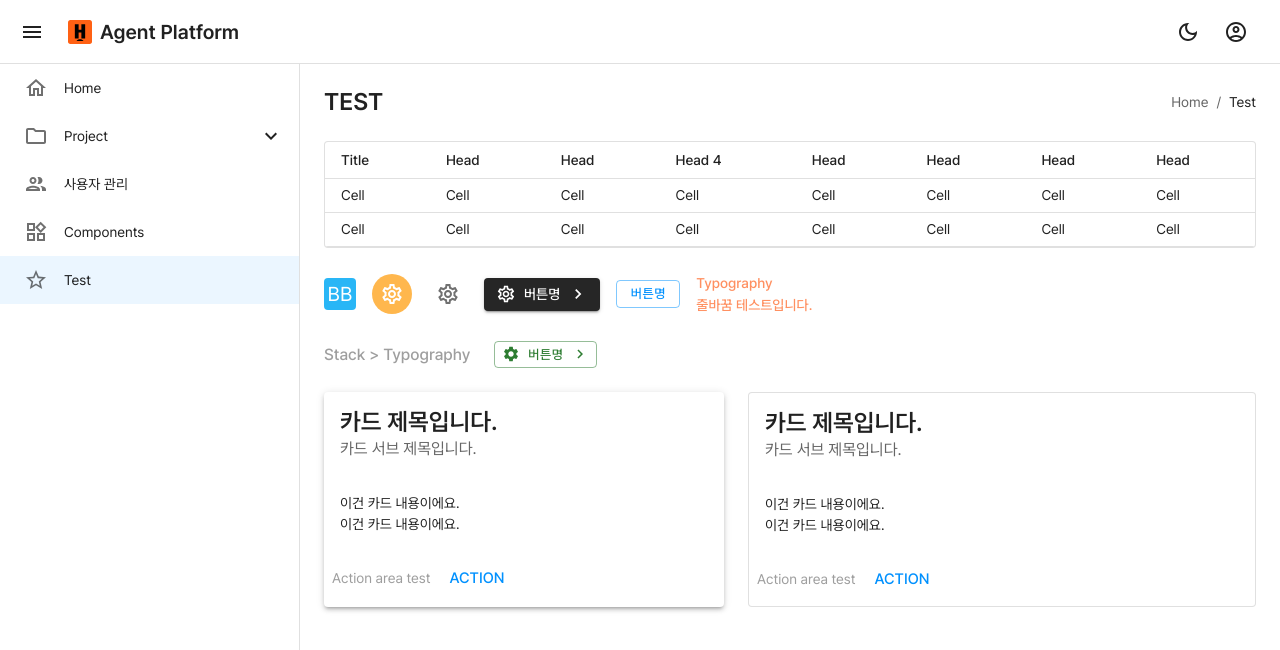
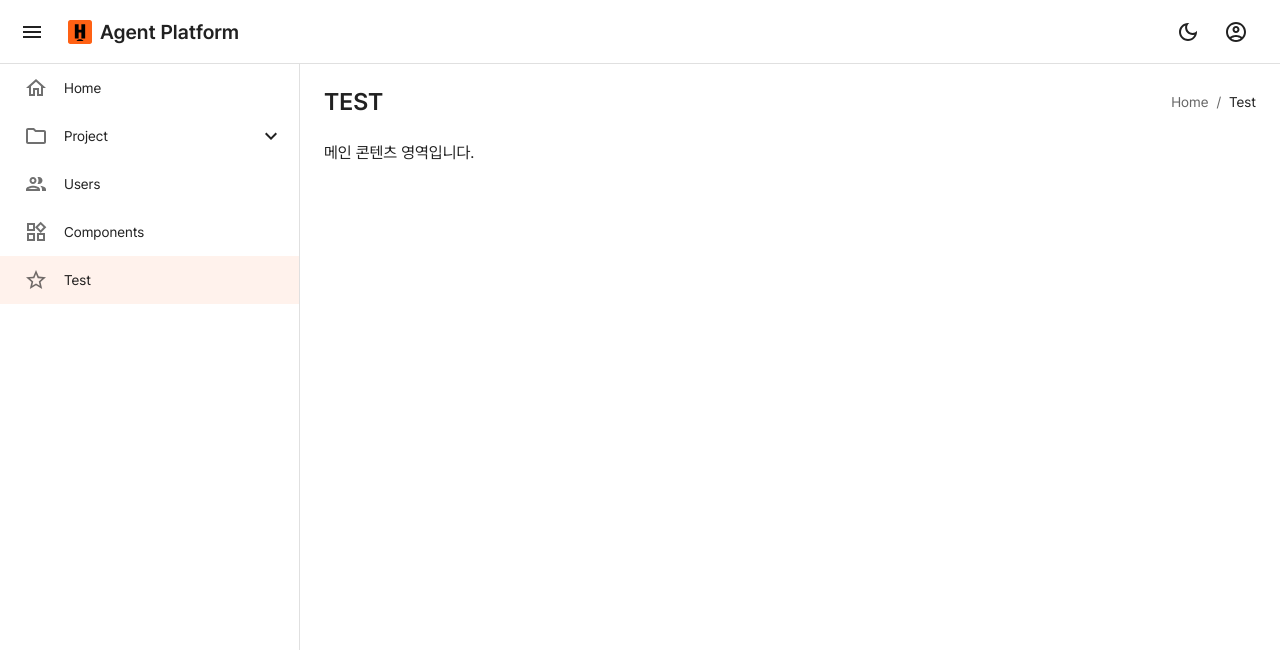
Before and after one commit to kimjaeheebiz/ds2025, a React (Vite) app: page /test in a window 1280 px wide. Shown: the top 650 px of the page. Built offline with nearby package versions, Linux system fonts and the light colour scheme.

Commit message:
페이지 생성 테스트

```diff
--- a/src/config/mainmenu.ts
+++ b/src/config/mainmenu.ts
@@ -4,7 +4,7 @@
  * ⚠️ 이 파일은 자동 생성되었습니다.
  * 수동 편집 시 Figma 동기화로 덮어쓰일 수 있습니다.
  *
- * 생성 일시: 2025-11-06T01:48:12.939Z
+ * 생성 일시: 2025-11-06T04:34:47.949Z
  */
 
 import { findPageById } from './pages';
@@ -94,7 +94,7 @@ export const MAIN_MENUS: MenuItem[] = [
     },
     {
         id: 'users',
-        title: '사용자 관리',
+        title: 'Users',
         type: 'item',
         path: '/users',
         icon: 'PeopleOutlineOutlined',
--- a/src/pages/test/Test.tsx
+++ b/src/pages/test/Test.tsx
@@ -1,24 +1,5 @@
 import React from 'react';
-import {
-    Box,
-    TableContainer,
-    Paper,
-    Table,
-    TableHead,
-    TableRow,
-    TableCell,
-    TableBody,
-    Stack,
-    Avatar,
-    IconButton,
-    Button,
-    Typography,
-    Card,
-    CardHeader,
-    CardContent,
-    CardActions,
-} from '@mui/material';
-import { SettingsOutlined, ChevronRight, Settings } from '@mui/icons-material';
+import { Box, Typography } from '@mui/material';
 
 // Import page-specific types
 import { TestPageState } from './Test.types';
@@ -38,187 +19,14 @@ export const Test: React.FC = () => {
                     gap: 3,
                 }}
             >
-                <TableContainer
-                    component={Paper}
-                    elevation={0}
-                    variant="outlined"
+                <Typography
+                    variant="body1"
                     sx={{
-                        backgroundColor: 'background.paper-elevation-0',
+                        color: 'text.primary',
                     }}
                 >
-                    <Table size="small">
-                        <TableHead>
-                            <TableRow>
-                                <TableCell>Title</TableCell>
-                                <TableCell>Head</TableCell>
-                                <TableCell>Head</TableCell>
-                                <TableCell>Head 4</TableCell>
-                                <TableCell>Head</TableCell>
-                                <TableCell>Head</TableCell>
-                                <TableCell>Head</TableCell>
-                                <TableCell>Head</TableCell>
-                            </TableRow>
-                        </TableHead>
-                        <TableBody>
-                            <TableRow>
-                                <TableCell>Cell</TableCell>
-                                <TableCell>Cell</TableCell>
-                                <TableCell>Cell</TableCell>
-                                <TableCell>Cell</TableCell>
-                                <TableCell>Cell</TableCell>
-                                <TableCell>Cell</TableCell>
-                                <TableCell>Cell</TableCell>
-                                <TableCell>Cell</TableCell>
-                            </TableRow>
-                            <TableRow>
-                                <TableCell>Cell</TableCell>
-                                <TableCell>Cell</TableCell>
-                                <TableCell>Cell</TableCell>
-                                <TableCell>Cell</TableCell>
-                                <TableCell>Cell</TableCell>
-                                <TableCell>Cell</TableCell>
-                                <TableCell>Cell</TableCell>
-                                <TableCell>Cell</TableCell>
-                            </TableRow>
-                        </TableBody>
-                    </Table>
-                </TableContainer>
-                <Stack
-                    direction="row"
-                    spacing={2}
-                    alignItems="center"
-                    sx={{
-                        alignItems: 'center',
-                    }}
-                >
-                    <Avatar
-                        variant="rounded"
-                        sx={{ width: '32px', height: '32px', backgroundColor: 'info.light' }}
-                    >
-                        BB
-                    </Avatar>
-                    <Avatar
-                        sx={{ width: '40px', height: '40px', backgroundColor: 'warning.light' }}
-                    >
-                        <SettingsOutlined />
-                    </Avatar>
-                    <IconButton size="medium" color="default">
-                        <SettingsOutlined />
-                    </IconButton>
-                    <Button
-                        variant="contained"
-                        color="secondary"
-                        startIcon={<SettingsOutlined />}
-                        endIcon={<ChevronRight />}
-                    >
-                        버튼명
-                    </Button>
-                    <Button variant="outlined" size="small">
-                        버튼명
-                    </Button>
-                    <Typography
-                        variant="subtitle2"
-                        sx={{
-                            color: 'primary.light',
-                        }}
-                    >
-                        Typography
-                        <br />
-                        줄바꿈 테스트입니다.
-                    </Typography>
-                </Stack>
-                <Stack
-                    direction="row"
-                    spacing={3}
-                    alignItems="center"
-                    sx={{
-                        alignItems: 'center',
-                    }}
-                >
-                    <Typography
-                        variant="subtitle1"
-                        sx={{
-                            color: 'text.disabled',
-                        }}
-                    >
-                        Stack &gt; Typography
-                    </Typography>
-                    <Button
-                        variant="outlined"
-                        size="small"
-                        color="success"
-                        startIcon={<Settings />}
-                        endIcon={<ChevronRight />}
-                    >
-                        버튼명
-                    </Button>
-                </Stack>
-                <Stack direction="row" spacing={3}>
-                    <Card
-                        elevation={3}
-                        variant="elevation"
-                        sx={{
-                            width: '400px',
-                        }}
-                    >
-                        <CardHeader title="카드 제목입니다." subheader="카드 서브 제목입니다." />
-                        <CardContent>
-                            <Typography
-                                variant="body2"
-                                sx={{
-                                    color: 'text.primary',
-                                }}
-                            >
-                                이건 카드 내용이에요.
-                                <br />
-                                이건 카드 내용이에요.
-                            </Typography>
-                        </CardContent>
-                        <CardActions>
-                            <Typography
-                                variant="body2"
-                                sx={{
-                                    color: 'text.disabled',
-                                }}
-                            >
-                                Action area test
-                            </Typography>
-                            <Button size="large">Action</Button>
-                        </CardActions>
-                    </Card>
-                    <Card
-                        elevation={0}
-                        variant="outlined"
-                        sx={{
-                            flex: 1,
-                        }}
-                    >
-                        <CardHeader title="카드 제목입니다." subheader="카드 서브 제목입니다." />
-                        <CardContent>
-                            <Typography
-                                variant="body2"
-                                sx={{
-                                    color: 'text.primary',
-                                }}
-                            >
-                                이건 카드 내용이에요.
-                                <br />
-                                이건 카드 내용이에요.
-                            </Typography>
-                        </CardContent>
-                        <CardActions>
-                            <Typography
-                                variant="body2"
-                                sx={{
-                                    color: 'text.disabled',
-                                }}
-                            >
-                                Action area test
-                            </Typography>
-                            <Button size="large">Action</Button>
-                        </CardActions>
-                    </Card>
-                </Stack>
+                    메인 콘텐츠 영역입니다.
+                </Typography>
             </Box>
         </Box>
     );
--- a/src/pages/users/Users.tsx
+++ b/src/pages/users/Users.tsx
@@ -1,14 +1,5 @@
 import React from 'react';
-import {
-    Box,
-    TableContainer,
-    Paper,
-    Table,
-    TableHead,
-    TableRow,
-    TableCell,
-    TableBody,
-} from '@mui/material';
+import { Box, Typography } from '@mui/material';
 
 // Import page-specific types
 import { UsersPageState } from './Users.types';
@@ -21,48 +12,14 @@ export const Users: React.FC = () => {
                 minHeight: '100%',
             }}
         >
-            <TableContainer
-                component={Paper}
-                elevation={0}
-                variant="outlined"
+            <Typography
+                variant="body1"
                 sx={{
-                    backgroundColor: 'background.paper-elevation-0',
+                    color: 'text.primary',
                 }}
             >
-                <Table size="small">
-                    <TableHead>
-                        <TableRow>
-                            <TableCell>이름</TableCell>
-                            <TableCell>이메일</TableCell>
-                            <TableCell>소속</TableCell>
-                            <TableCell>권한</TableCell>
-                            <TableCell>상태</TableCell>
-                            <TableCell>등록일</TableCell>
-                            <TableCell>최근 로그인</TableCell>
-                        </TableRow>
-                    </TableHead>
-                    <TableBody>
-                        <TableRow>
-                            <TableCell>홍길동</TableCell>
-                            <TableCell>hecto@hecto.co.kr</TableCell>
-                            <TableCell>(주)헥토</TableCell>
-                            <TableCell>시스템관리자</TableCell>
-                            <TableCell>OP</TableCell>
-                            <TableCell>2025.01.01</TableCell>
-                            <TableCell>2025.01.02</TableCell>
-                        </TableRow>
-                        <TableRow>
-                            <TableCell>이순신</TableCell>
-                            <TableCell>hectodata@hecto.co.kr</TableCell>
-                            <TableCell>(주)헥토데이터</TableCell>
-                            <TableCell>일반사용자</TableCell>
-                            <TableCell>OP</TableCell>
-                            <TableCell>2025.01.01</TableCell>
-                            <TableCell>2025.01.01</TableCell>
-                        </TableRow>
-                    </TableBody>
-                </Table>
-            </TableContainer>
+                메인 콘텐츠 영역입니다.
+            </Typography>
         </Box>
     );
 };
--- a/src/pages/users/Users.types.ts
+++ b/src/pages/users/Users.types.ts
@@ -44,6 +44,6 @@ export interface CreateUserRequest {
     permission: 'user' | 'admin';
 }
 
-export type TablecontainerProps = object;
+export type TypographyProps = object;
 
 export type UsersProps = object;
--- a/src/theme/generated/theme.dark.json
+++ b/src/theme/generated/theme.dark.json
@@ -1849,7 +1849,7 @@
     "mode": "dark",
     "primary": {
       "light": "#ff9061",
-      "main": "#0291fe",
+      "main": "#ff6114",
       "dark": "#e65509",
       "contrastText": "#000000"
     },
--- a/src/theme/generated/theme.light.json
+++ b/src/theme/generated/theme.light.json
@@ -1849,7 +1849,7 @@
     "mode": "light",
     "primary": {
       "light": "#ff9061",
-      "main": "#0291fe",
+      "main": "#ff6114",
       "dark": "#e65509",
       "contrastText": "#ffffff"
     },
```
